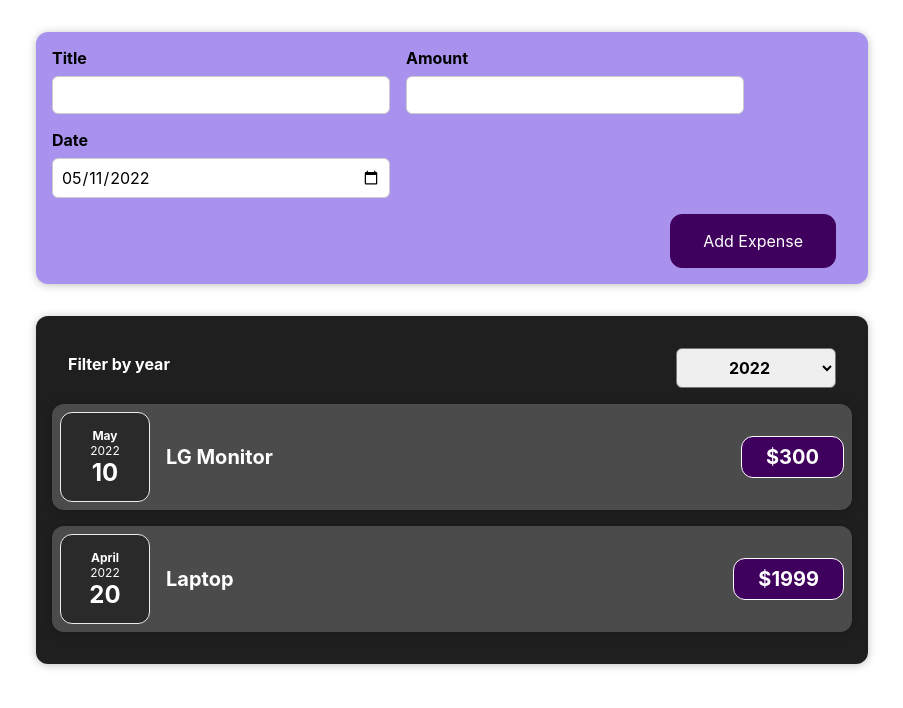
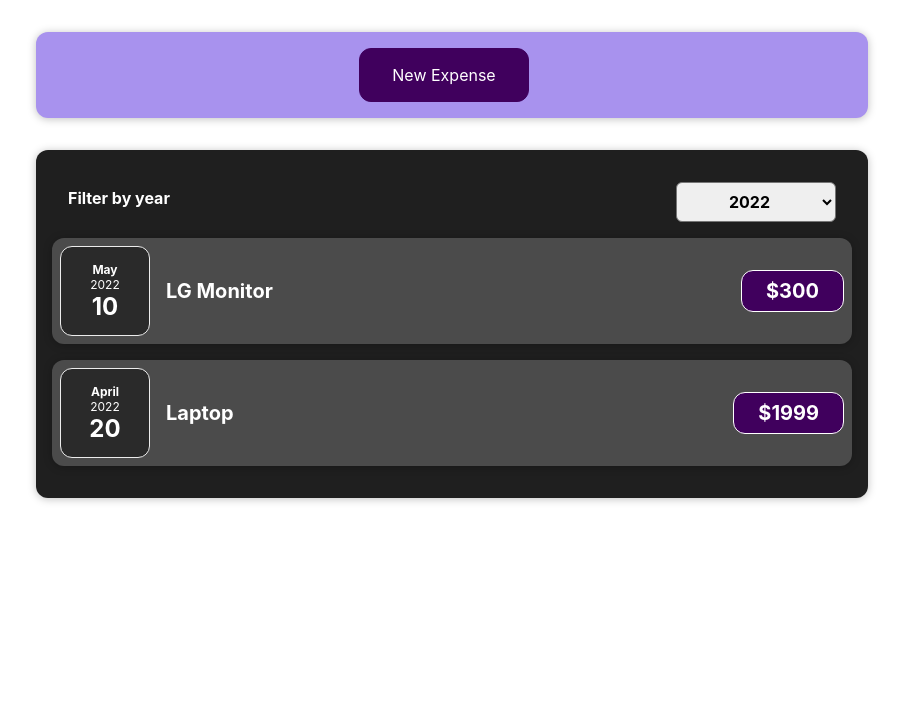
Before and after one commit to luuductrung1234/ReactBeginner, a React (Create React App) app in the folder react-complete-guide/: page / in a window 1280 px wide. Shown: the top 708 px of the page, without its empty margins (188-1091 px from the left). Built offline with nearby package versions, Linux system fonts and the light colour scheme.

Commit message:
hidden form

```diff
--- a/react-complete-guide/src/App.js
+++ b/react-complete-guide/src/App.js
@@ -7,14 +7,22 @@ const App = () => {
   const [isLoading, setIsLoading] = useState(false);
 
   const newExpenseHandler = (_) => {
-    setIsLoading(true);
-    setIsLoading(false);
+    setIsLoading((currentState) => {
+      console.log("reloading: " + currentState + " -> " + true);
+      return true;
+    });
+  };
+  const finishLoadExpenses = () => {
+    setIsLoading((currentState) => {
+      console.log("reloading: " + currentState + " -> " + false);
+      return false;
+    });
   };
 
   return (
     <div>
       <NewExpense onNewExpense={newExpenseHandler} />
-      <Expenses />
+      <Expenses onLoadingFinished={finishLoadExpenses} />
     </div>
   );
 };
--- a/react-complete-guide/src/components/NewExpense/ExpenseForm.js
+++ b/react-complete-guide/src/components/NewExpense/ExpenseForm.js
@@ -90,6 +90,9 @@ const ExpenseForm = (props) => {
         </div>
       </div>
       <div className="new-expense__actions">
+        <button type="button" onClick={props.onCancel}>
+          Cancel
+        </button>
         <button type="submit">Add Expense</button>
       </div>
     </form>
--- a/react-complete-guide/src/components/NewExpense/NewExpense.js
+++ b/react-complete-guide/src/components/NewExpense/NewExpense.js
@@ -1,16 +1,34 @@
+import { useState } from "react";
 import { addExpense } from "../../services/expenseService";
 import ExpenseForm from "./ExpenseForm";
 import "./NewExpense.css";
 
 const NewExpense = (props) => {
+  const [isEditing, setIsEditing] = useState(false);
+
+  const startEditingHandler = () => {
+    setIsEditing(true);
+  };
+
+  const stopEditingHandler = () => {
+    setIsEditing(false);
+  };
+
   const saveExpenseDataHandler = (expenseToSave) => {
     const newExpense = addExpense(expenseToSave);
     if (props.onNewExpense !== undefined) props.onNewExpense(newExpense);
+    setIsEditing(false);
   };
 
   return (
     <div className="new-expense">
-      <ExpenseForm onSave={saveExpenseDataHandler} />
+      {!isEditing && <button onClick={startEditingHandler}>New Expense</button>}
+      {isEditing && (
+        <ExpenseForm
+          onSave={saveExpenseDataHandler}
+          onCancel={stopEditingHandler}
+        />
+      )}
     </div>
   );
 };
```
